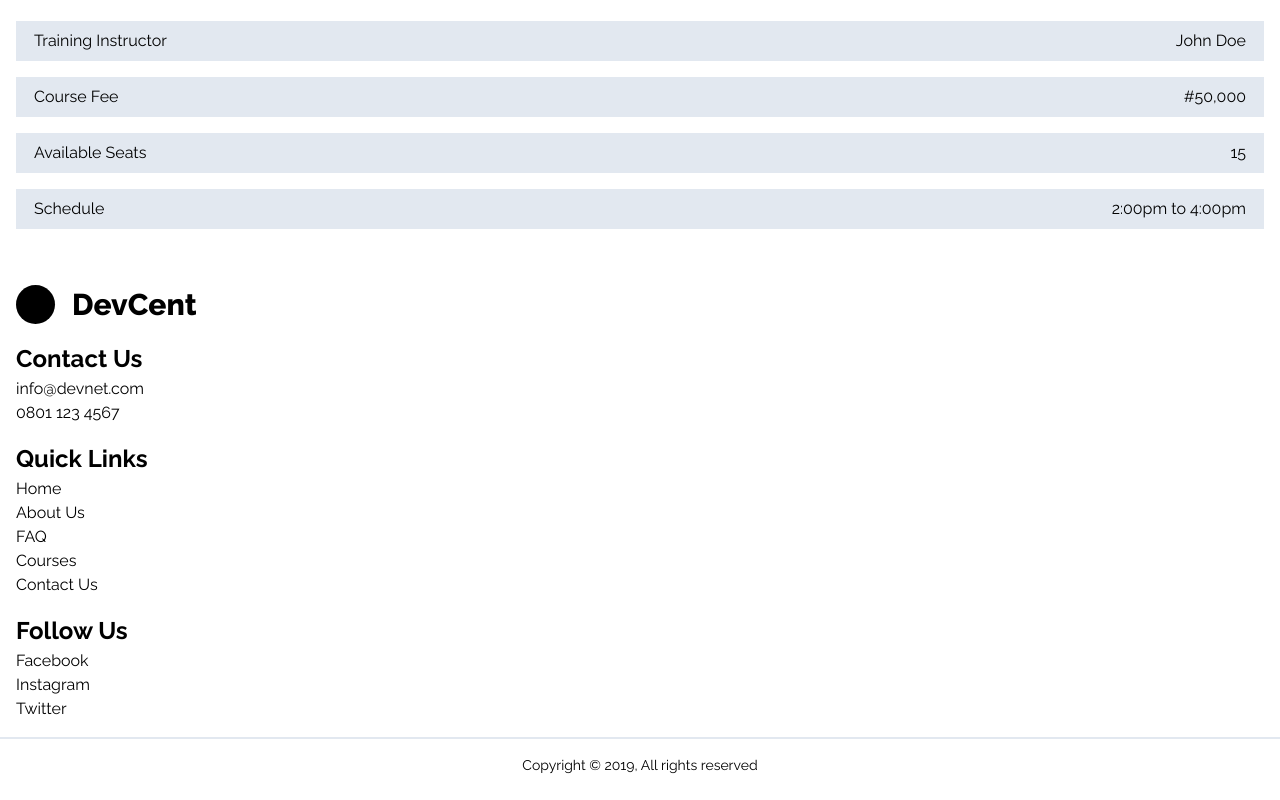
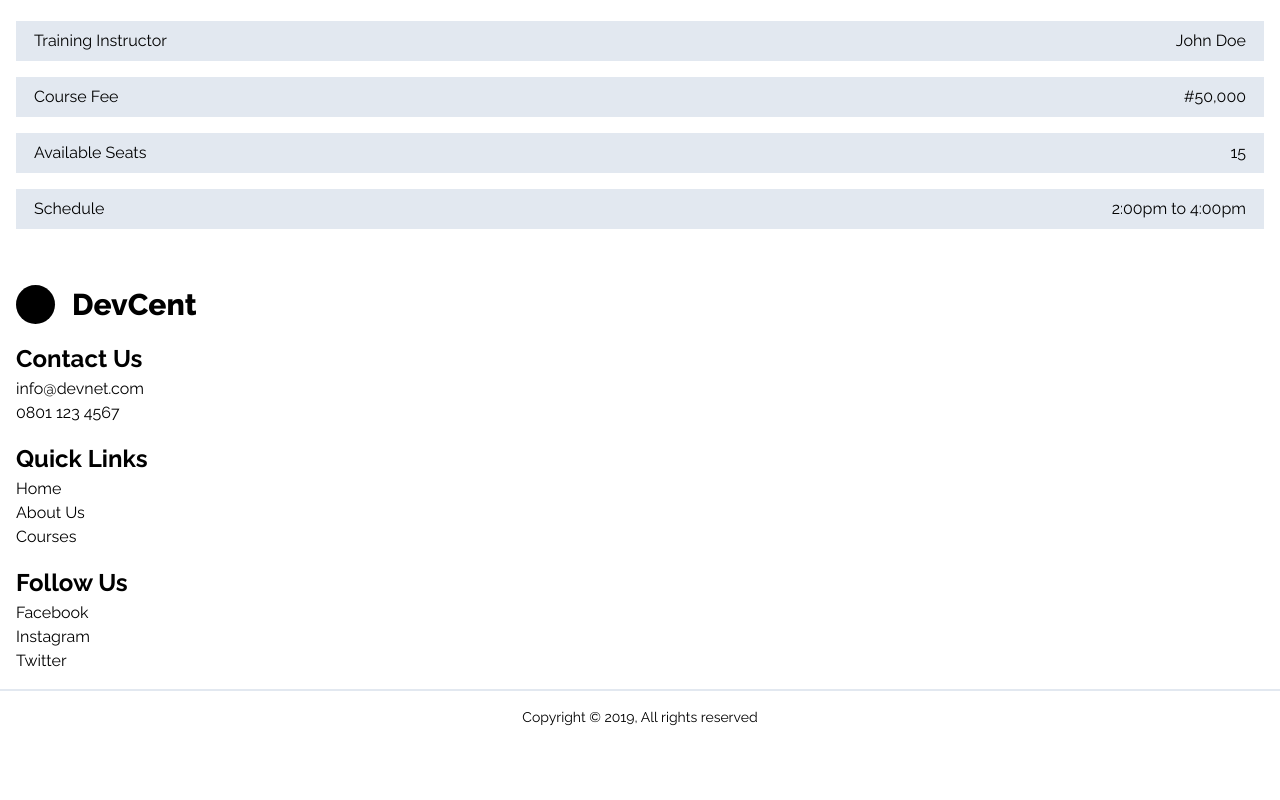
Before and after one commit to mrayor/dev-cent, a React (Create React App) app: page /courses/course in a window 1280 px wide. Shown: the part 808-1608 px from the top of the page. After the commit the page ends 1560 px from the top, so only its background shows below. Built offline with nearby package versions, Linux system fonts and the light colour scheme.

Commit message:
Did some little formatting

```diff
--- a/src/components/App.js
+++ b/src/components/App.js
@@ -13,7 +13,6 @@ import NotFound from "./pages/NotFound";
 
 function App() {
   return (
-    <React.Fragment>
     <Router>
       <div id="App">
         <SidebarMenu />
@@ -31,7 +30,6 @@ function App() {
         </div>
       </div>
     </Router>
-    </React.Fragment>
   );
 }
 
--- a/src/components/Button.js
+++ b/src/components/Button.js
@@ -4,7 +4,6 @@ import PropTypes from "prop-types";
 class Button extends Component {
   render() {
     return (
-      <React.Fragment>
       <button className={this.props.class}>
         <div className="text-sm font-medium">{this.props.name}</div>
         <div className="ml-3">
@@ -23,7 +22,6 @@ class Button extends Component {
           </i>
         </div>
       </button>
-      </React.Fragment>
     );
   }
 }
--- a/src/components/CourseOutline.js
+++ b/src/components/CourseOutline.js
@@ -3,7 +3,6 @@ import PropTypes from "prop-types";
 
 const CourseOutline = props => {
   return (
-    <React.Fragment>
     <div className="flex justify-between my-3">
       <h1 className="font-medium text-lg text-black opacity-75">
         {props.topic}
@@ -12,7 +11,6 @@ const CourseOutline = props => {
         <span>{props.time}</span>
       </div>
     </div>
-    </React.Fragment>
   );
 };
 
--- a/src/components/DisabledInput.js
+++ b/src/components/DisabledInput.js
@@ -3,13 +3,11 @@ import PropTypes from "prop-types";
 
 const DisabledInput = props => {
   return (
-    <div>
-      <div className="-mx-3 my-2">
-        <div className="w-full px-3">
-          <label className="text-black font-bold mb-2">Amount Due</label>
-          <div className="w-full bg-gray-300 text-gray-700 border border-gray-400 py-3 px-4 mb-3">
-            <p>{props.amount}</p>
-          </div>
+    <div className="-mx-3 my-2">
+      <div className="w-full px-3">
+        <label className="text-black font-bold mb-2">Amount Due</label>
+        <div className="w-full bg-gray-300 text-gray-700 border border-gray-400 py-3 px-4 mb-3">
+          <p>{props.amount}</p>
         </div>
       </div>
     </div>
--- a/src/components/Input.js
+++ b/src/components/Input.js
@@ -4,7 +4,6 @@ import PropTypes from "prop-types";
 class Input extends Component {
   render() {
     return (
-      <div>
       <div className="-mx-3 my-2">
         <div className="w-full px-3">
           <label className="text-black font-bold mb-2">
@@ -17,7 +16,6 @@ class Input extends Component {
           />
         </div>
       </div>
-      </div>
     );
   }
 }
--- a/src/components/PaymentDropdown.js
+++ b/src/components/PaymentDropdown.js
@@ -2,7 +2,6 @@ import React from "react";
 
 const PaymentDropdown = () => {
   return (
-    <div>
     <div class="w-full my-6">
       <label class="text-black font-bold mb-2">Select Mode of Payment</label>
       <div class="relative">
@@ -25,7 +24,6 @@ const PaymentDropdown = () => {
         </div>
       </div>
     </div>
-    </div>
   );
 };
 
--- a/src/components/SelectCategories.js
+++ b/src/components/SelectCategories.js
@@ -2,7 +2,6 @@ import React from "react";
 
 const SelectCategories = () => {
   return (
-    <div>
     <div className="inline-block relative w-full mb-4">
       <select className="block appearance-none w-full bg-white border border-black hover:border-gray-500 px-4 py-3 pr-8 rounded leading-tight focus:outline-none focus:outline-none">
         <option>All Categories</option>
@@ -19,7 +18,6 @@ const SelectCategories = () => {
         </svg>
       </div>
     </div>
-    </div>
   );
 };
 
--- a/src/components/SidebarMenu.js
+++ b/src/components/SidebarMenu.js
@@ -24,25 +24,30 @@ const SidebarMenu = () => {
         </svg>
       }
     >
-      <div className="flex">
-        <div>
-          <p className="mb-5">
+      <div>
+        <ul className="mb-5">
+          <li>
             <Link
               className="menu-item border-b-2 hover:border-red-600"
               to="/about"
             >
               About Us
             </Link>
-          </p>
-          <p className="mb-5">
+          </li>
+        </ul>
+        <ul className="mb-5">
+          <li>
             <Link
               className="menu-item border-b-2 hover:border-red-600"
               to="/courses"
             >
               All Courses
             </Link>
-          </p>
-          <p className="mb-5">
+          </li>
+        </ul>
+
+        <ul className="mb-5">
+          <li>
             {" "}
             <Link
               className="menu-item border-b-2 hover:border-red-600"
@@ -50,8 +55,8 @@ const SidebarMenu = () => {
             >
               Enroll for Summer Camp
             </Link>
-          </p>
-        </div>
+          </li>
+        </ul>
       </div>
     </Menu>
   );
--- a/src/components/layouts/Footer.js
+++ b/src/components/layouts/Footer.js
@@ -1,5 +1,5 @@
 import React from "react";
-
+import { Link } from "react-router-dom";
 const Footer = () => {
   return (
     <div className="py-4">
@@ -29,32 +29,43 @@ const Footer = () => {
         </div>
         <div className="my-4">
           <h3 className="font-bold text-2xl">Contact Us</h3>
-          <p>info@devnet.com</p>
-          <p>0801 123 4567</p>
+
+          <ul>
+            <li>
+              {" "}
+              <a href="/">info@devnet.com</a>{" "}
+            </li>
+            <li>0801 123 4567</li>
+          </ul>
         </div>
         <div className="my-4">
           <h3 className="font-bold text-2xl">Quick Links</h3>
-          <p>
-            <a href="/">Home</a>
-          </p>
-          <p>
-            <a href="/">About Us</a>
-          </p>
-          <p>
-            <a href="/">FAQ</a>
-          </p>
-          <p>
-            <a href="/">Courses</a>
-          </p>
-          <p>
-            <a href="/">Contact Us</a>
-          </p>
+          <ul>
+            <li>
+              <Link to="/">Home</Link>
+            </li>
+            <li>
+              <Link to="/about">About Us</Link>
+            </li>
+
+            <li>
+              <Link to="/courses">Courses</Link>
+            </li>
+          </ul>
         </div>
         <div className="my-4">
           <h3 className="font-bold text-2xl">Follow Us</h3>
-          <p>Facebook</p>
-          <p>Instagram</p>
-          <p>Twitter</p>
+          <ul>
+            <li>
+              <a href="https://facebook.com/devcent">Facebook</a>{" "}
+            </li>
+            <li>
+              <a href="https://instagram.com/devcent">Instagram</a>
+            </li>
+            <li>
+              <a href="https://twitter.com/devcent">Twitter</a>{" "}
+            </li>
+          </ul>
         </div>
         <div className="my-4 border-b-2 -mx-4" />
         <p className="flex justify-center my-2 text-sm">
--- a/src/components/sections/BodySection.js
+++ b/src/components/sections/BodySection.js
@@ -5,12 +5,10 @@ import BookFeatures from "../BookFeatures";
 
 const BodySection = () => {
   return (
-    <React.Fragment>
-      <div className="container items-center">
-        <BookFeatures />
-        <TopCourseSection />
-      </div>
-    </React.Fragment>
+    <div className="container items-center">
+      <BookFeatures />
+      <TopCourseSection />
+    </div>
   );
 };
 
```
Lines whose indentation alone changed are shown as unchanged.
